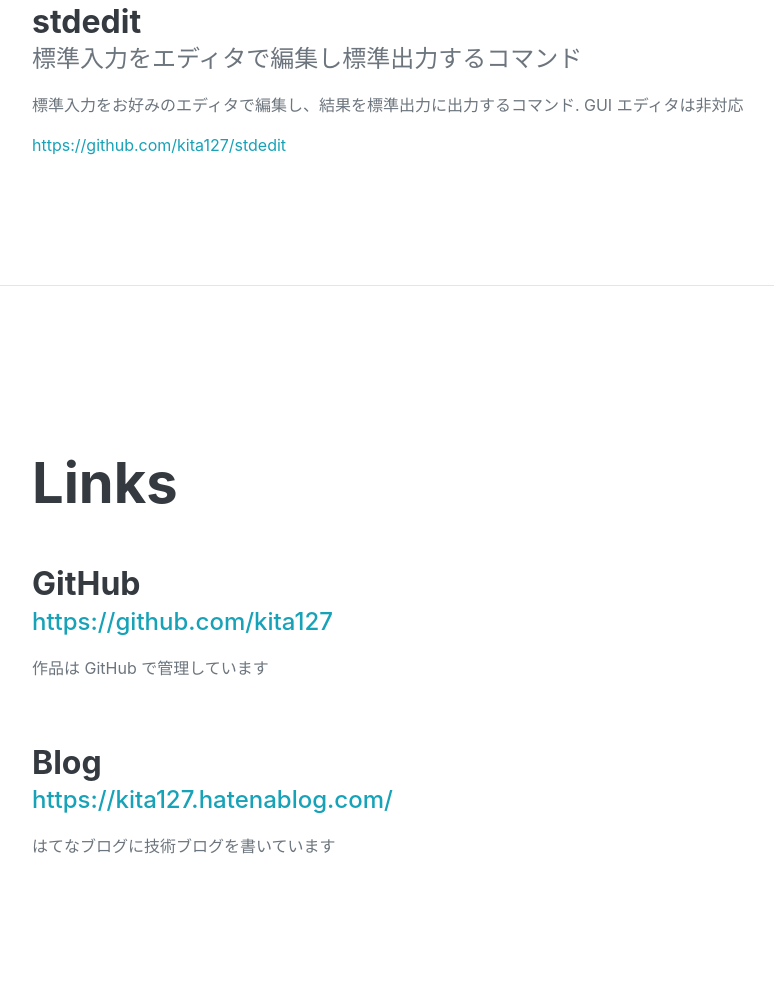
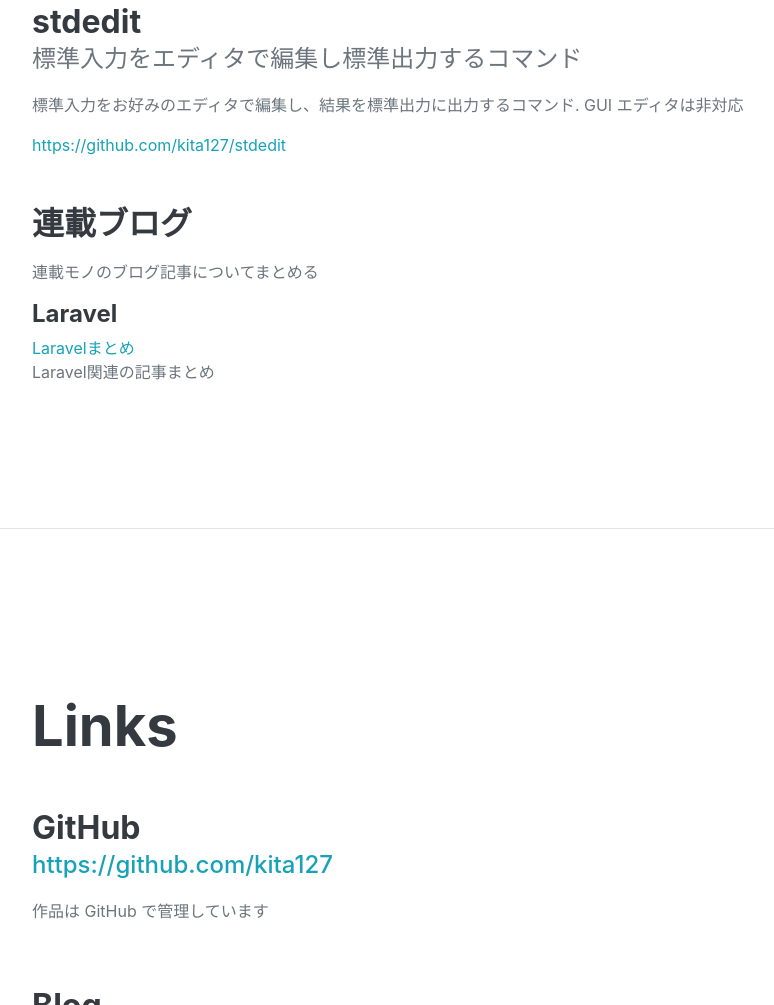
Before and after one commit to kita127/kita127.github.io, a plain HTML site: page index.html in a window 1280 px wide. Shown: the part 2512-3517 px from the top of the page, without its empty margins (288-1062 px from the left). Drawn offline with nearby package versions, Linux system fonts and the light colour scheme; a web font is replaced by a local one.

Commit message:
連載ブログ追加

```diff
--- a/index.html
+++ b/index.html
@@ -122,6 +122,19 @@
                         </div>
                         <div class="flex-shrink-0"><span class="text-primary"></span></div>
                     </div>
+                    <div class="d-flex flex-column flex-md-row justify-content-between mb-5">
+                        <div class="flex-grow-1">
+                            <h3 class="mb-0">連載ブログ</h3>
+                            <div class="subheading mb-3"></div>
+                            <p>連載モノのブログ記事についてまとめる</p>
+                            <div>
+                                <h4 class="mb-2">Laravel</h4>
+                                <a href="https://kita127.hatenablog.com/entry/2022/07/22/163002">Laravelまとめ</a>
+                                <p>Laravel関連の記事まとめ</p>
+                            </div>
+                        </div>
+                        <div class="flex-shrink-0"><span class="text-primary"></span></div>
+                    </div>
                 </div>
             </section>
             <hr class="m-0" />
```
